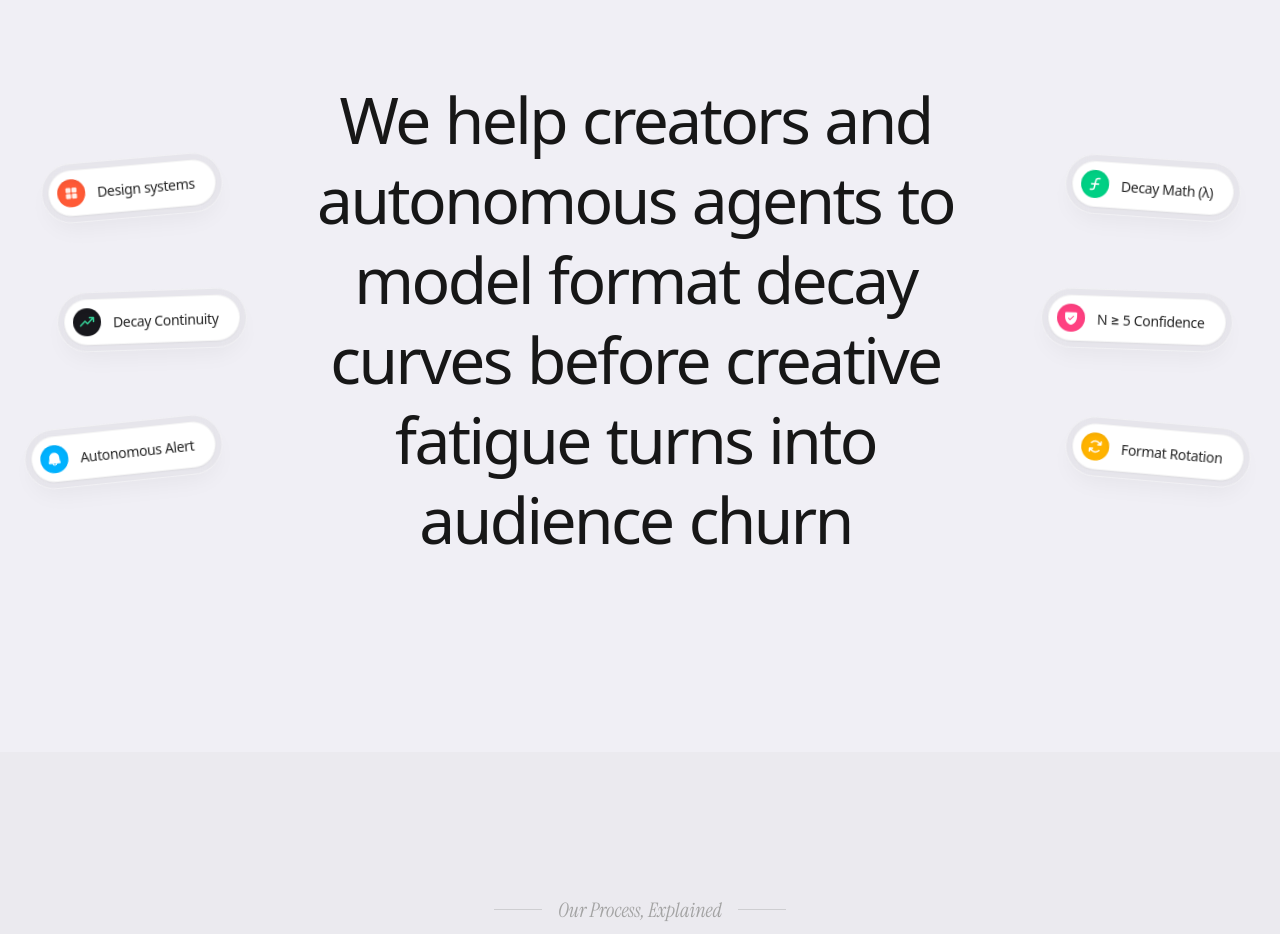
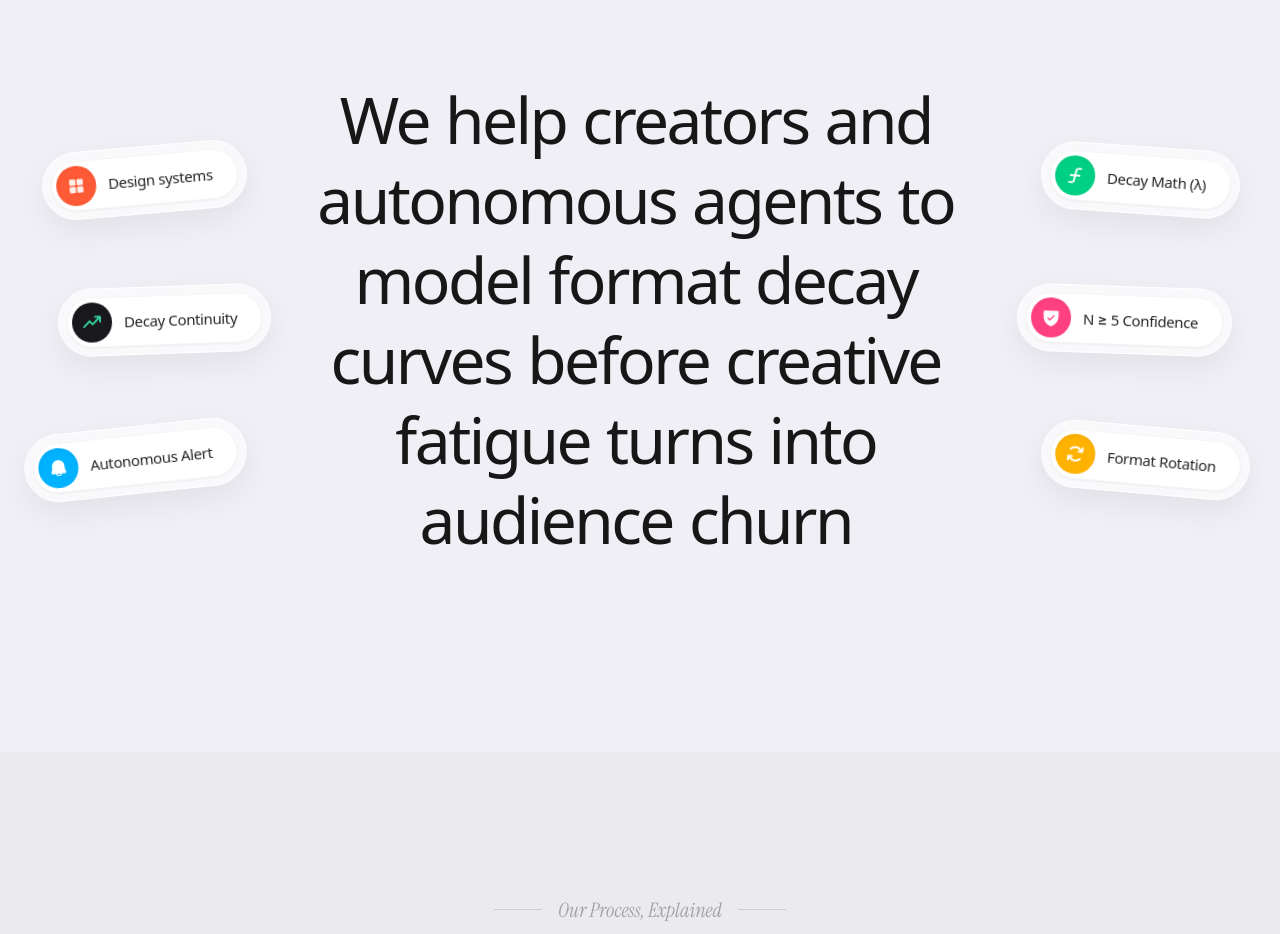
Before and after one commit to jadonamite/half-life, a Next.js app: page / in a window 1280 px wide. Shown: the part 2500-3434 px from the top of the page. Built offline with nearby package versions, Linux system fonts and the light colour scheme; a web font is replaced by a local one.

Commit message:
fix(problem): increase pill icon size to edges, brighten frosted glass container

```diff
--- a/components/Problem.tsx
+++ b/components/Problem.tsx
@@ -12,7 +12,6 @@ import {
 } from '@phosphor-icons/react';
 
 function RevealWord({ children, progress, range }: { children: string, progress: any, range: [number, number] }) {
-  // Color transitions from a distinct light grey to solid black
   const color = useTransform(progress, range, ["#c4c4ce", "#171717"]);
   return (
     <motion.span style={{ color }} className="mr-[0.25em] inline-block transition-colors duration-75">
@@ -24,14 +23,11 @@ function RevealWord({ children, progress, range }: { children: string, progress:
 export default function Problem() {
   const containerRef = useRef<HTMLElement>(null);
 
-  // Track scroll for the entire section to drive text reveal and parallax
-  // ADJUSTED TIMING: Starts earlier (start 95%) and finishes earlier (center 55%)
   const { scrollYProgress } = useScroll({
     target: containerRef,
     offset: ["start 95%", "center 55%"]
   });
 
-  // Dynamic parallax for the floating pills
   const yTop = useTransform(scrollYProgress, [0, 1], [40, -40]);
   const yMid = useTransform(scrollYProgress, [0, 1], [0, 0]);
   const yBot = useTransform(scrollYProgress, [0, 1], [-40, 40]);
@@ -39,24 +35,24 @@ export default function Problem() {
   const leftChips = [
     {
       title: 'Design systems',
-      color: 'bg-[#FF5A36]', // Match the orange from the screenshot
+      color: 'bg-[#FF5A36]',
       y: yTop,
       rotate: -5,
-      icon: <SquaresFour weight="fill" size={16} className="text-[#FFEFEA]" />,
+      icon: <SquaresFour weight="fill" size={20} className="text-[#FFEFEA]" />,
     },
     {
       title: 'Decay Continuity',
       color: 'bg-[#18181d]',
       y: yMid,
       rotate: -2,
-      icon: <TrendUp weight="bold" size={16} className="text-emerald-400" />,
+      icon: <TrendUp weight="bold" size={20} className="text-emerald-400" />,
     },
     {
       title: 'Autonomous Alert',
       color: 'bg-[#00B2FF]',
       y: yBot,
       rotate: -6,
-      icon: <Bell weight="fill" size={16} className="text-white" />,
+      icon: <Bell weight="fill" size={20} className="text-white" />,
     },
   ];
 
@@ -66,21 +62,21 @@ export default function Problem() {
       color: 'bg-[#00D084]',
       y: yTop,
       rotate: 4,
-      icon: <Function weight="bold" size={16} className="text-white" />,
+      icon: <Function weight="bold" size={20} className="text-white" />,
     },
     {
       title: 'N ≥ 5 Confidence',
       color: 'bg-[#FF4081]',
       y: yMid,
       rotate: 2,
-      icon: <ShieldCheck weight="fill" size={16} className="text-white" />,
+      icon: <ShieldCheck weight="fill" size={20} className="text-white" />,
     },
     {
       title: 'Format Rotation',
       color: 'bg-[#FFB300]',
       y: yBot,
       rotate: 5,
-      icon: <ArrowsClockwise weight="bold" size={16} className="text-white" />,
+      icon: <ArrowsClockwise weight="bold" size={20} className="text-white" />,
     },
   ];
 
@@ -91,17 +87,14 @@ export default function Problem() {
     <section ref={containerRef} id="the-problem" className="relative px-6 py-28 md:py-48 overflow-hidden bg-[#f0eff5]">
       <div className="mx-auto max-w-7xl">
 
-        {/* Section Header */}
         <div className="flex items-center justify-center gap-4 text-neutral-400 font-serif italic text-xl mb-16 sm:mb-24">
           <span className="h-[1px] w-12 bg-neutral-300" />
           <span>Hello!</span>
           <span className="h-[1px] w-12 bg-neutral-300" />
         </div>
 
-        {/* Core Layout: Centered Statement with Floating Crescent 3D Chips */}
         <div className="relative flex flex-col lg:flex-row items-center justify-between gap-12 lg:gap-8">
 
-          {/* Left Floating Chips */}
           <div className="hidden lg:flex flex-col gap-8 items-end w-72 z-20">
             {leftChips.map((chip, idx) => (
               <motion.div
@@ -109,14 +102,13 @@ export default function Problem() {
                 style={{ y: chip.y }}
                 initial={{ x: idx === 1 ? 24 : 0, rotate: chip.rotate }}
                 whileHover={{ scale: 1.05 }}
-                className="group p-[6px] rounded-full bg-black/[0.04] backdrop-blur-md shadow-[0_12px_24px_-8px_rgba(0,0,0,0.05)] border border-white/40 cursor-pointer"
+                className="group p-[8px] rounded-full bg-white/60 backdrop-blur-xl shadow-[0_12px_32px_rgba(0,0,0,0.06)] border border-white cursor-pointer"
               >
-                {/* Inner Crisp Button */}
-                <div className="flex items-center gap-3 pl-2 pr-5 py-2 bg-white rounded-full border border-black/[0.04] shadow-sm transition-colors group-hover:bg-neutral-50">
-                  <div className={`w-[28px] h-[28px] rounded-full ${chip.color} flex items-center justify-center shadow-inner`}>
+                <div className="flex items-center gap-3 pl-1 pr-6 py-1 bg-white rounded-full border border-black/[0.04] shadow-sm transition-colors group-hover:bg-neutral-50">
+                  <div className={`w-[40px] h-[40px] rounded-full ${chip.color} flex items-center justify-center shadow-inner`}>
                     {chip.icon}
                   </div>
-                  <span className="text-[14px] font-medium text-neutral-800 tracking-tight whitespace-nowrap">
+                  <span className="text-[15px] font-medium text-neutral-800 tracking-tight whitespace-nowrap">
                     {chip.title}
                   </span>
                 </div>
@@ -124,7 +116,6 @@ export default function Problem() {
             ))}
           </div>
 
-          {/* Central Main Statement with Scroll Reveal Effect */}
           <div className="max-w-4xl text-center z-10 px-4">
             <h2 className="text-[2rem] sm:text-[2.75rem] md:text-[3.5rem] lg:text-[4rem] font-medium tracking-[-0.04em] leading-[1.25]">
               {words.map((word, i) => {
@@ -139,7 +130,6 @@ export default function Problem() {
             </h2>
           </div>
 
-          {/* Right Floating Chips */}
           <div className="hidden lg:flex flex-col gap-8 items-start w-72 z-20">
             {rightChips.map((chip, idx) => (
               <motion.div
@@ -147,14 +137,13 @@ export default function Problem() {
                 style={{ y: chip.y }}
                 initial={{ x: idx === 1 ? -24 : 0, rotate: chip.rotate }}
                 whileHover={{ scale: 1.05 }}
-                className="group p-[6px] rounded-full bg-black/[0.04] backdrop-blur-md shadow-[0_12px_24px_-8px_rgba(0,0,0,0.05)] border border-white/40 cursor-pointer"
+                className="group p-[8px] rounded-full bg-white/60 backdrop-blur-xl shadow-[0_12px_32px_rgba(0,0,0,0.06)] border border-white cursor-pointer"
               >
-                {/* Inner Crisp Button */}
-                <div className="flex items-center gap-3 pl-2 pr-5 py-2 bg-white rounded-full border border-black/[0.04] shadow-sm transition-colors group-hover:bg-neutral-50">
-                  <div className={`w-[28px] h-[28px] rounded-full ${chip.color} flex items-center justify-center shadow-inner`}>
+                <div className="flex items-center gap-3 pl-1 pr-6 py-1 bg-white rounded-full border border-black/[0.04] shadow-sm transition-colors group-hover:bg-neutral-50">
+                  <div className={`w-[40px] h-[40px] rounded-full ${chip.color} flex items-center justify-center shadow-inner`}>
                     {chip.icon}
                   </div>
-                  <span className="text-[14px] font-medium text-neutral-800 tracking-tight whitespace-nowrap">
+                  <span className="text-[15px] font-medium text-neutral-800 tracking-tight whitespace-nowrap">
                     {chip.title}
                   </span>
                 </div>
@@ -164,18 +153,17 @@ export default function Problem() {
 
         </div>
 
-        {/* Mobile Chips Row (Simplified for mobile) */}
         <div className="mt-16 flex lg:hidden flex-wrap items-center justify-center gap-4">
           {[...leftChips, ...rightChips].map(chip => (
             <div
               key={chip.title}
-              className="p-[4px] rounded-full bg-black/[0.04] border border-white/40"
+              className="p-[6px] rounded-full bg-white/60 backdrop-blur-xl border border-white shadow-[0_8px_24px_rgba(0,0,0,0.05)]"
             >
-              <div className="flex items-center gap-2.5 pl-1.5 pr-4 py-1.5 bg-white rounded-full border border-black/[0.04] shadow-sm">
-                <div className={`w-[24px] h-[24px] rounded-full ${chip.color} flex items-center justify-center`}>
+              <div className="flex items-center gap-2 pl-1 pr-4 py-1 bg-white rounded-full border border-black/[0.04] shadow-sm">
+                <div className={`w-[32px] h-[32px] rounded-full ${chip.color} flex items-center justify-center`}>
                   {chip.icon}
                 </div>
-                <span className="text-[13px] font-medium text-neutral-800 tracking-tight">
+                <span className="text-[14px] font-medium text-neutral-800 tracking-tight">
                   {chip.title}
                 </span>
               </div>
```
